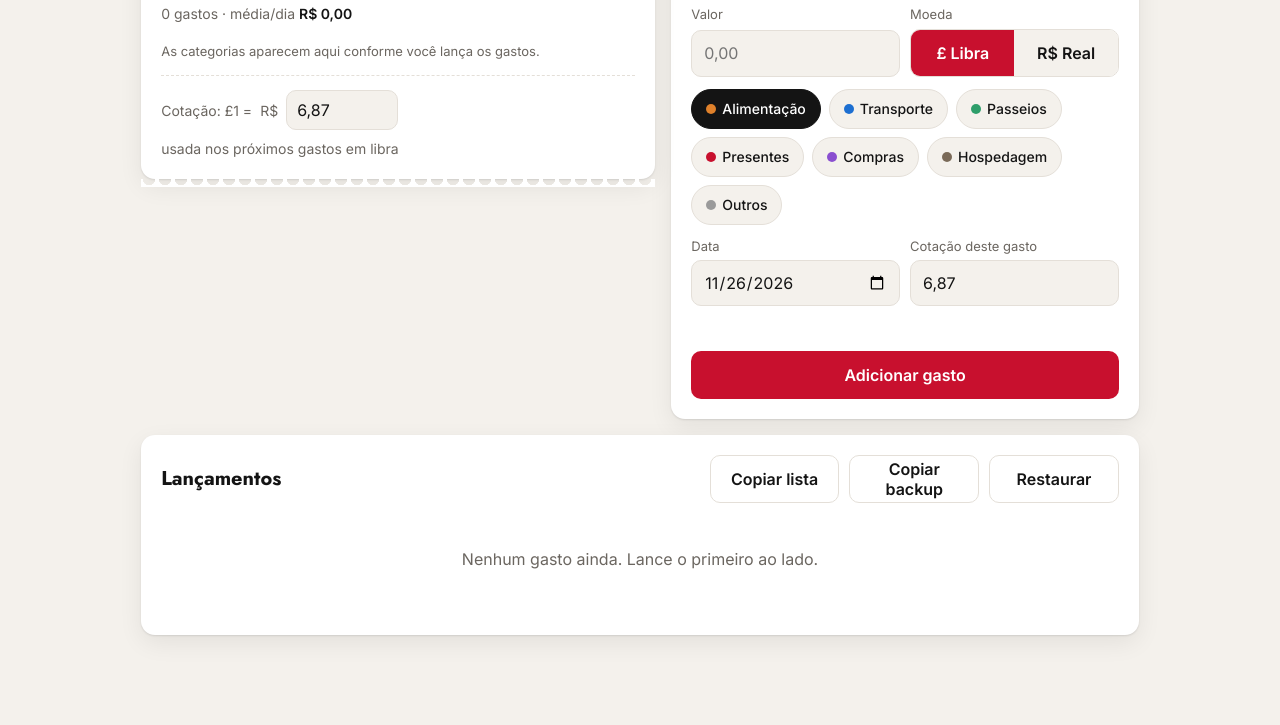
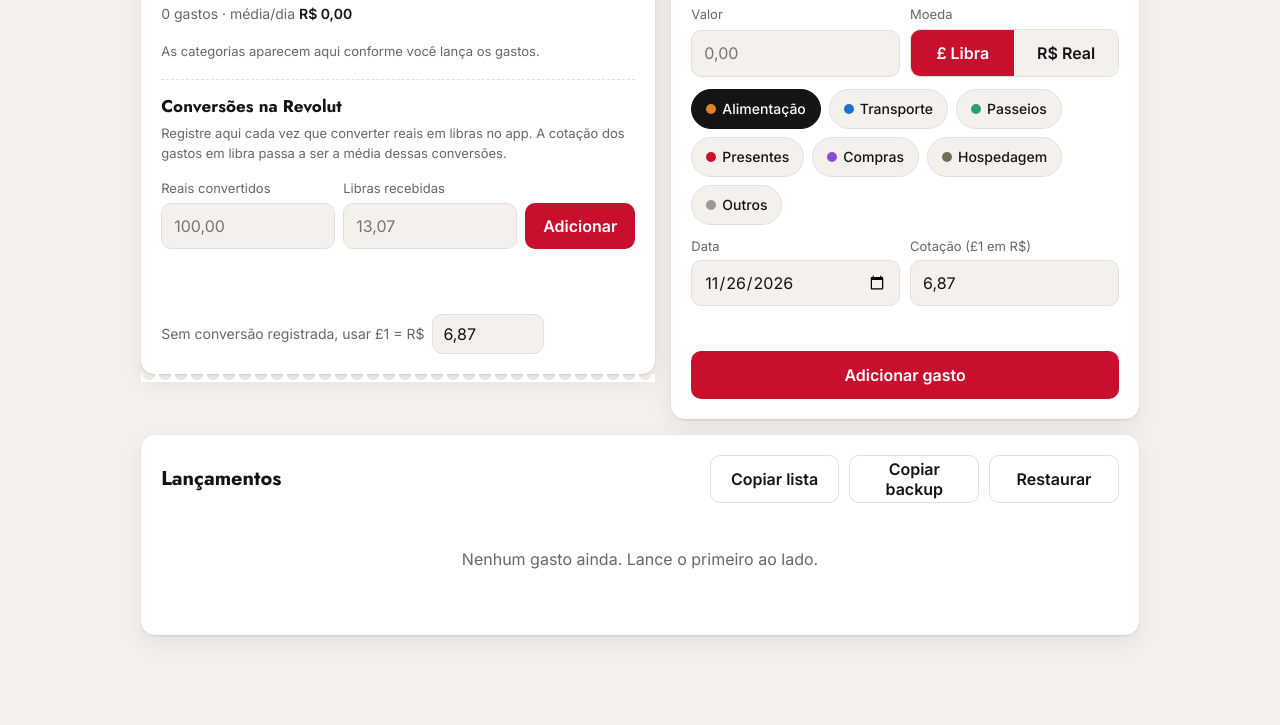
Before and after one commit to r4m4lho/Gastos-viagemm, a plain HTML site: page index.html in a window 1280 px wide. Shown: the part 235-960 px from the top of the page. Drawn offline with Linux system fonts and the light colour scheme.

Commit message:
Add files via upload

```diff
--- a/index.html
+++ b/index.html
@@ -52,8 +52,16 @@ input:focus,select:focus,button:focus-visible{outline:2px solid var(--red);outli
 .btn{min-height:48px;border:0;border-radius:10px;background:var(--red);color:#fff;font:600 16px Inter,sans-serif;cursor:pointer;padding:0 18px}
 .btn.ghost{background:transparent;color:var(--ink);border:1px solid var(--line)}
 .btns{display:flex;gap:10px;flex-wrap:wrap}.btns .btn{flex:1}
-.rate{display:flex;flex-wrap:wrap;gap:8px;align-items:center;font-size:14px;color:var(--mute);margin-top:14px;padding-top:14px;border-top:1px dashed var(--line)}
+.rate{display:flex;flex-wrap:wrap;gap:8px;align-items:center;font-size:14px;color:var(--mute)}
 .rate input{width:7em;min-height:40px;padding:6px 10px}
+.conv{margin-top:18px;padding-top:16px;border-top:1px dashed var(--line);display:grid;gap:8px}
+.convh{display:flex;justify-content:space-between;align-items:baseline;gap:10px;flex-wrap:wrap}
+#avg{font-size:14px;color:var(--mute);white-space:nowrap}#avg b{color:var(--ink)}
+.cv{display:grid;grid-template-columns:minmax(0,1fr) auto;gap:2px 10px;font-size:14px;padding:8px 0;border-top:1px solid var(--line);cursor:pointer}
+.cv small{color:var(--mute);font-size:13px}.cv .a{text-align:right;white-space:nowrap;font-variant-numeric:tabular-nums}
+.crow{display:grid;grid-template-columns:minmax(0,1fr) minmax(0,1fr) auto;gap:8px;align-items:end}
+.crow .btn{min-height:46px}
+@media(max-width:420px){.crow{grid-template-columns:minmax(0,1fr) minmax(0,1fr)}.crow .btn{grid-column:1/-1}}
 .listhead{display:flex;justify-content:space-between;align-items:center;gap:10px;flex-wrap:wrap;margin-bottom:6px}
 .day{margin-top:14px}.day h3{font:600 14px Inter,sans-serif;color:var(--mute);margin:0 0 4px;display:flex;justify-content:space-between}
 .it{display:grid;grid-template-columns:auto minmax(0,1fr) auto;gap:4px 12px;align-items:center;padding:10px 0;border-top:1px solid var(--line);cursor:pointer}
@@ -79,10 +87,17 @@ dialog::backdrop{background:#0008}
       <div class="big" id="tot">R$ 0,00</div>
       <div class="sub" id="totsub"></div>
       <div class="bars" id="bars"></div>
-      <div class="rate">
-        <span>Cotação: £1 =</span><span>R$</span>
-        <input id="rate" inputmode="decimal" aria-label="Cotação da libra em reais">
-        <span id="ratehint">usada nos próximos gastos em libra</span>
+      <div class="conv">
+        <div class="convh"><h2 style="margin:0;font-size:17px">Conversões na Revolut</h2><span id="avg"></span></div>
+        <p class="lbl" id="saldo"></p>
+        <div id="convs"></div>
+        <form id="cf" class="crow" autocomplete="off">
+          <label>Reais convertidos<input id="cbrl" inputmode="decimal" placeholder="100,00"></label>
+          <label>Libras recebidas<input id="cgbp" inputmode="decimal" placeholder="13,07"></label>
+          <button class="btn">Adicionar</button>
+        </form>
+        <p class="prev" id="cprev"></p>
+        <div class="rate" id="manual"><span>Sem conversão registrada, usar £1 = R$</span><input id="rate" inputmode="decimal" aria-label="Cotação manual"></div>
       </div>
     </section>
 
@@ -97,7 +112,7 @@ dialog::backdrop{background:#0008}
         <div class="chips" id="cats" role="group" aria-label="Categoria"></div>
         <div class="row">
           <label>Data<input id="date" type="date"></label>
-          <label>Cotação deste gasto<input id="irate" inputmode="decimal"></label>
+          <label>Cotação (£1 em R$)<input id="irate" inputmode="decimal"></label>
         </div>
         <div class="prev" id="prev"></div>
         <div class="btns">
@@ -128,7 +143,7 @@ const CATS=[["alim","Alimentação","#e0812b"],["transp","Transporte","#1d6fd1"]
 const CAT=Object.fromEntries(CATS.map(c=>[c[0],c]));
 const $=id=>document.getElementById(id);
 const brl=new Intl.NumberFormat('pt-BR',{style:'currency',currency:'BRL'});
-const gbp=new Intl.NumberFormat('en-GB',{style:'currency',currency:'GBP'});
+const gbp=new Intl.NumberFormat('pt-BR',{style:'currency',currency:'GBP'});
 const num=v=>{v=String(v).trim().replace(/\s/g,'');if(v.includes(','))v=v.replace(/\./g,'').replace(',','.');const n=parseFloat(v);return isFinite(n)?n:NaN};
 const fmtN=n=>n.toLocaleString('pt-BR',{minimumFractionDigits:2,maximumFractionDigits:4});
 const esc=s=>String(s).replace(/[&<>"']/g,c=>({'&':'&amp;','<':'&lt;','>':'&gt;','"':'&quot;',"'":'&#39;'}[c]));
@@ -137,6 +152,10 @@ const LS='gastos-viagem-mae-v1';
 
 let S={rev:0,rate:6.87,items:[]},canSave=true;
 try{const L=JSON.parse(localStorage.getItem(LS)||'null');if(L&&Array.isArray(L.items))S=L}catch(e){canSave=false}
+if(!Array.isArray(S.convs))S.convs=[];
+let onDel=null;
+const sumC=k=>S.convs.reduce((s,c)=>s+c[k],0);
+const curRate=()=>{const g=sumC('gbp');return g>0?sumC('brl')/g:S.rate};
 let cur='GBP',cat='alim',editing=null,filter=null;
 
 const toBRL=it=>it.cur==='BRL'?it.amt:it.amt*it.rate;
@@ -159,6 +178,11 @@ function render(){
   const max=by.length?by[0][1]:1;
   $('bars').innerHTML=by.length?by.map(([c,v])=>`<button class="bar" type="button" data-k="${c[0]}" aria-pressed="${filter===c[0]}" title="Filtrar ${c[1]}"><span>${c[1]}</span><span class="t"><i style="width:${(v/max*100).toFixed(1)}%;background:${c[2]}"></i></span><span class="v">${esc(brl.format(v))}</span></button>`).join(''):'<p class="lbl">As categorias aparecem aqui conforme você lança os gastos.</p>';
   $('rate').value=fmtN(S.rate);
+  $('manual').hidden=S.convs.length>0;
+  const cg=sumC('gbp');
+  $('avg').innerHTML=S.convs.length?`média <b>£1 = ${esc('R$ '+fmtN(curRate()))}</b>`:'';
+  $('saldo').textContent=S.convs.length?`Saldo em libras: ${gbp.format(cg-inGBP)} (convertido ${gbp.format(cg)} − gasto ${gbp.format(inGBP)})`:'Registre aqui cada vez que converter reais em libras no app. A cotação dos gastos em libra passa a ser a média dessas conversões.';
+  $('convs').innerHTML=[...S.convs].sort((a,b)=>b.date.localeCompare(a.date)||b.id-a.id).map(c=>`<div class="cv" data-id="${c.id}" role="button" tabindex="0"><span>${esc(new Date(c.date+'T12:00').toLocaleDateString('pt-BR',{day:'2-digit',month:'short'}))} · ${esc(brl.format(c.brl))} → ${esc(gbp.format(c.gbp))}</span><span class="a"><small>£1 = R$ ${esc(fmtN(c.brl/c.gbp))}</small></span></div>`).join('');
   const shown=filter?items.filter(i=>i.cat===filter):items;
   if(!shown.length){$('list').innerHTML=`<p class="empty">${filter?'Nenhum gasto nesta categoria.':'Nenhum gasto ainda. Lance o primeiro ao lado.'}</p>`}
   else{
@@ -176,10 +200,10 @@ function status(msg){const el=$('status');
   if(!canSave){el.textContent='Atenção: este navegador não está guardando os dados. Abra o link no Chrome ou Safari normal (fora da aba anônima).';el.className='status warn'}
   else{el.textContent=S.items.length?'Tudo salvo neste celular.':'';el.className='status'}}
 
-function resetForm(){editing=null;$('f').reset();$('date').value=today();$('irate').value=fmtN(S.rate);setCur(cur);cat=cat||'alim';catChips();
+function resetForm(){editing=null;$('f').reset();$('date').value=today();$('irate').value=fmtN(curRate());setCur(cur);cat=cat||'alim';catChips();
   $('ftitle').textContent='Novo gasto';$('save').textContent='Adicionar gasto';$('cancel').hidden=$('del').hidden=true;preview()}
 function edit(id){const i=S.items.find(x=>x.id===id);if(!i)return;editing=id;
-  $('desc').value=i.desc;$('amt').value=fmtN(i.amt);$('date').value=i.date;cat=i.cat;catChips();setCur(i.cur);$('irate').value=fmtN(i.rate||S.rate);
+  $('desc').value=i.desc;$('amt').value=fmtN(i.amt);$('date').value=i.date;cat=i.cat;catChips();setCur(i.cur);$('irate').value=fmtN(i.rate||curRate());
   $('ftitle').textContent='Editar gasto';$('save').textContent='Salvar alteração';$('cancel').hidden=$('del').hidden=false;preview();
   $('f').scrollIntoView({behavior:'smooth',block:'center'})}
 
@@ -196,10 +220,17 @@ $('f').onsubmit=e=>{e.preventDefault();
   if(editing){const k=S.items.findIndex(x=>x.id===editing);S.items[k]=it}else S.items.push(it);
   resetForm();commit()};
 $('cancel').onclick=resetForm;
-$('del').onclick=()=>{const i=S.items.find(x=>x.id===editing);$('dlgmsg').textContent=`Excluir "${i.desc||CAT[i.cat][1]}" (${brl.format(toBRL(i))})?`;$('dlg').showModal()};
+$('del').onclick=()=>{const i=S.items.find(x=>x.id===editing);$('dlgmsg').textContent=`Excluir "${i.desc||CAT[i.cat][1]}" (${brl.format(toBRL(i))})?`;onDel=()=>{S.items=S.items.filter(x=>x.id!==editing);resetForm()};$('dlg').showModal()};
 $('dno').onclick=()=>$('dlg').close();
-$('dyes').onclick=()=>{S.items=S.items.filter(x=>x.id!==editing);$('dlg').close();resetForm();commit()};
-$('rate').onchange=()=>{const r=num($('rate').value);if(r>0){S.rate=r;if(!editing)$('irate').value=fmtN(r);commit()}else $('rate').value=fmtN(S.rate)};
+$('dyes').onclick=()=>{if(onDel)onDel();onDel=null;$('dlg').close();commit()};
+$('cf').onsubmit=e=>{e.preventDefault();const b=num($('cbrl').value),g=num($('cgbp').value);
+  if(!(b>0)||!(g>0)){$('cprev').textContent='Preencha os reais convertidos e as libras recebidas.';return}
+  S.convs.push({id:Date.now(),date:today(),brl:b,gbp:g});$('cbrl').value=$('cgbp').value='';$('cprev').textContent='';
+  if(!editing)$('irate').value=fmtN(curRate());commit();if(!editing)$('irate').value=fmtN(curRate());preview()};
+$('cbrl').oninput=$('cgbp').oninput=()=>{const b=num($('cbrl').value),g=num($('cgbp').value);$('cprev').textContent=b>0&&g>0?`£1 = R$ ${fmtN(b/g)}`:''};
+$('convs').onclick=e=>{const r=e.target.closest('.cv');if(!r)return;const c=S.convs.find(x=>x.id===+r.dataset.id);
+  $('dlgmsg').textContent=`Excluir a conversão de ${brl.format(c.brl)} → ${gbp.format(c.gbp)}?`;onDel=()=>{S.convs=S.convs.filter(x=>x.id!==c.id);if(!editing)$('irate').value=fmtN(curRate())};$('dlg').showModal()};
+$('rate').onchange=()=>{const r=num($('rate').value);if(r>0){S.rate=r;if(!editing)$('irate').value=fmtN(curRate());commit()}else $('rate').value=fmtN(S.rate)};
 $('list').onclick=e=>{if(e.target.id==='clr'){e.preventDefault();filter=null;render();return}const r=e.target.closest('.it');if(r)edit(+r.dataset.id)};
 $('list').onkeydown=e=>{const r=e.target.closest('.it');if(r&&(e.key==='Enter'||e.key===' ')){e.preventDefault();edit(+r.dataset.id)}};
 $('bars').onclick=e=>{const b=e.target.closest('.bar');if(!b)return;filter=filter===b.dataset.k?null:b.dataset.k;render();$('list').scrollIntoView({behavior:'smooth',block:'start'})};
@@ -208,10 +239,10 @@ $('copy').onclick=async()=>{
   const txt=['Data\tDescrição\tCategoria\tValor em libra\tCotação\tValor em real',...rows,'\t\t\t\tTotal\t'+fmtN(S.items.reduce((s,i)=>s+toBRL(i),0))].join('\n');
   try{await navigator.clipboard.writeText(txt);status('Lista copiada — cole numa planilha ou mensagem.')}catch(e){status('Não foi possível copiar neste aparelho.')}};
 
-$('bkp').onclick=async()=>{try{await navigator.clipboard.writeText(JSON.stringify({rate:S.rate,items:S.items}));status('Backup copiado. Cole numa mensagem para você mesma no WhatsApp.')}catch(e){status('Não foi possível copiar neste aparelho.')}};
+$('bkp').onclick=async()=>{try{await navigator.clipboard.writeText(JSON.stringify({rate:S.rate,items:S.items,convs:S.convs}));status('Backup copiado. Cole numa mensagem para você mesma no WhatsApp.')}catch(e){status('Não foi possível copiar neste aparelho.')}};
 $('rst').onclick=()=>{$('rtxt').value='';$('rdlg').showModal()};
 $('rno').onclick=()=>$('rdlg').close();
-$('ryes').onclick=()=>{try{const d=JSON.parse($('rtxt').value);if(!Array.isArray(d.items))throw 0;S.items=d.items;if(d.rate>0)S.rate=d.rate;$('rdlg').close();resetForm();commit();status('Backup restaurado.')}catch(e){$('rerr').textContent='Texto de backup inválido.'}};
+$('ryes').onclick=()=>{try{const d=JSON.parse($('rtxt').value);if(!Array.isArray(d.items))throw 0;S.items=d.items;if(d.rate>0)S.rate=d.rate;S.convs=Array.isArray(d.convs)?d.convs:[];$('rdlg').close();resetForm();commit();status('Backup restaurado.')}catch(e){$('rerr').textContent='Texto de backup inválido.'}};
 resetForm();render();
 }
 </script>
```
